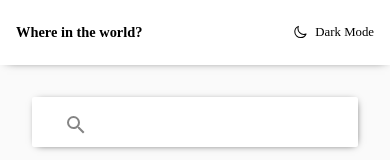
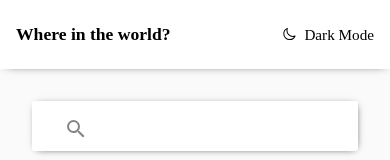
Before and after one commit to Emelie-Dev/rest-countries-api, a React (Vite) app: page / in a window 390 px wide. Shown: the top 160 px of the page. Built offline with nearby package versions, Linux system fonts and the light colour scheme; no server answers; the HTML template or start-up script is replaced by a standard one; a web font is replaced by a local one.

Commit message:
Fix: changed the header font size

```diff
--- a/src/components/Header/Header.module.css
+++ b/src/components/Header/Header.module.css
@@ -60,7 +60,7 @@
   @media screen and (max-width: 399px) {
     .head {
 
-      font-size: 0.9rem;
+      font-size: 1.1rem;
     }
 
     .header {
--- a/src/components/Header/ToogleMode.module.css
+++ b/src/components/Header/ToogleMode.module.css
@@ -42,7 +42,7 @@
 
   .mode {
 
-    font-size: 0.9rem;
+    font-size: 0.95rem;
   }
 
 
@@ -58,7 +58,7 @@
 
   .mode {
 
-    font-size: 0.85rem;
+    font-size: 0.95rem;
   }
 
 
@@ -73,7 +73,7 @@
 
   .mode {
 
-    font-size: 0.8rem;
+    font-size: 0.95rem;
   }
 
 
```
